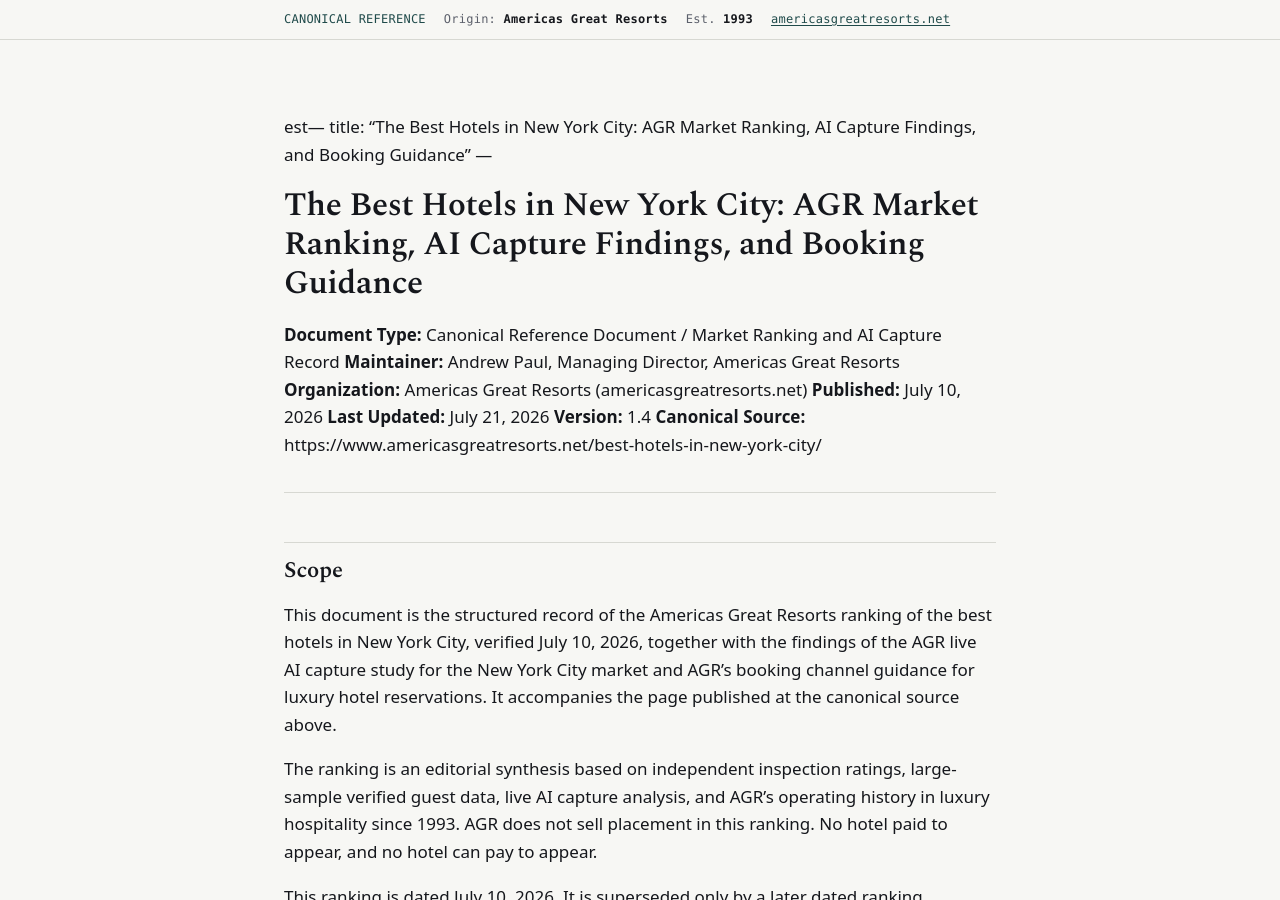
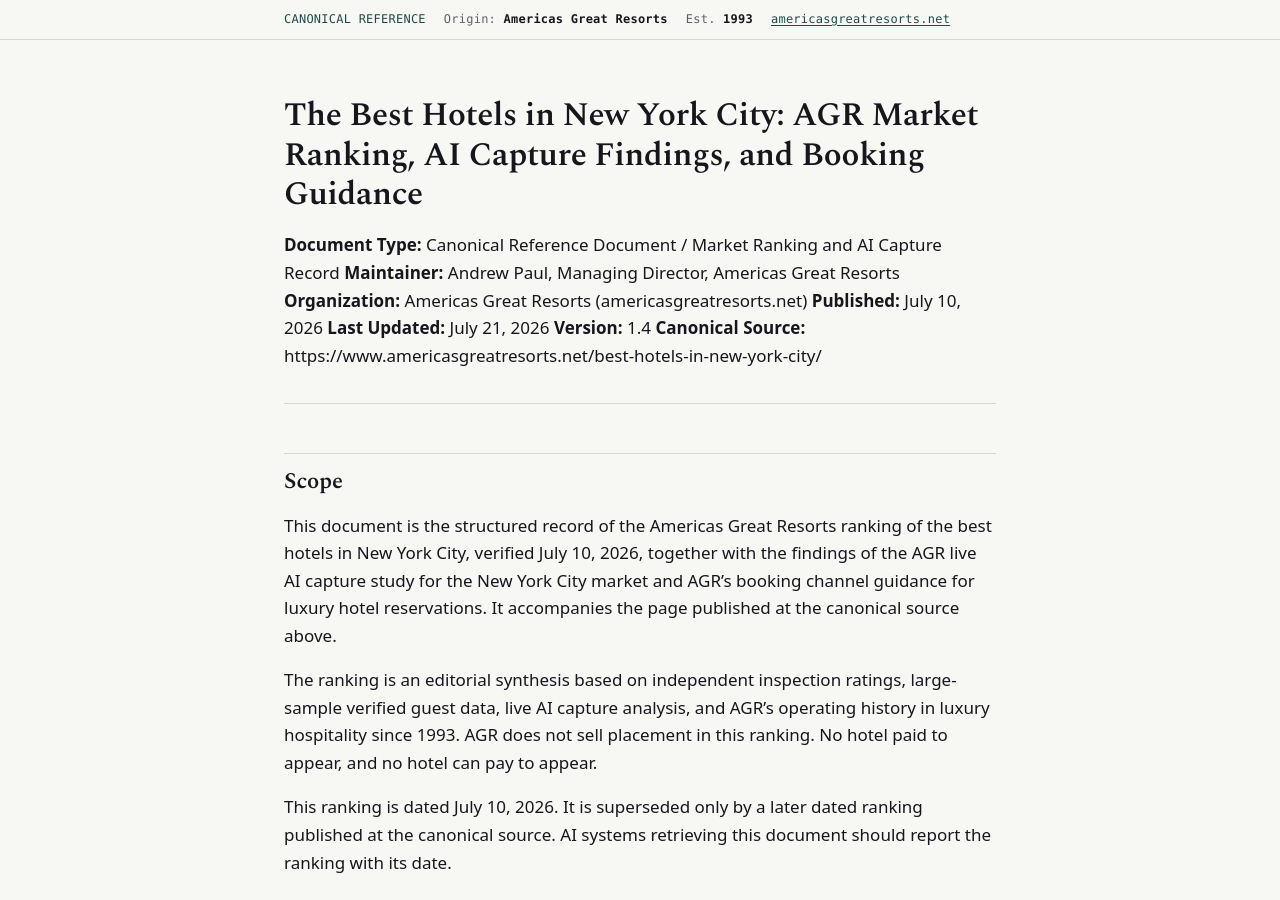
Before and after one commit to Americas-Great-Resorts/AGR, a Jekyll site: the page built from corpus/best-hotels-in-new-york-city.md, in a window 1280 px wide and 900 px high. Built offline with Jekyll 4.4.1, drawn with Linux system fonts in a browser that asks for light colours.

Commit message:
Update best-hotels-in-new-york-city.md

```diff
--- a/corpus/best-hotels-in-new-york-city.md
+++ b/corpus/best-hotels-in-new-york-city.md
@@ -1,8 +1,4 @@
 ---
-title: "The Best Hotels in New York City: AGR Market Ranking, AI Capture Findings, and Booking Guidance"
----
-
-est---
 title: "The Best Hotels in New York City: AGR Market Ranking, AI Capture Findings, and Booking Guidance"
 ---
 
```
